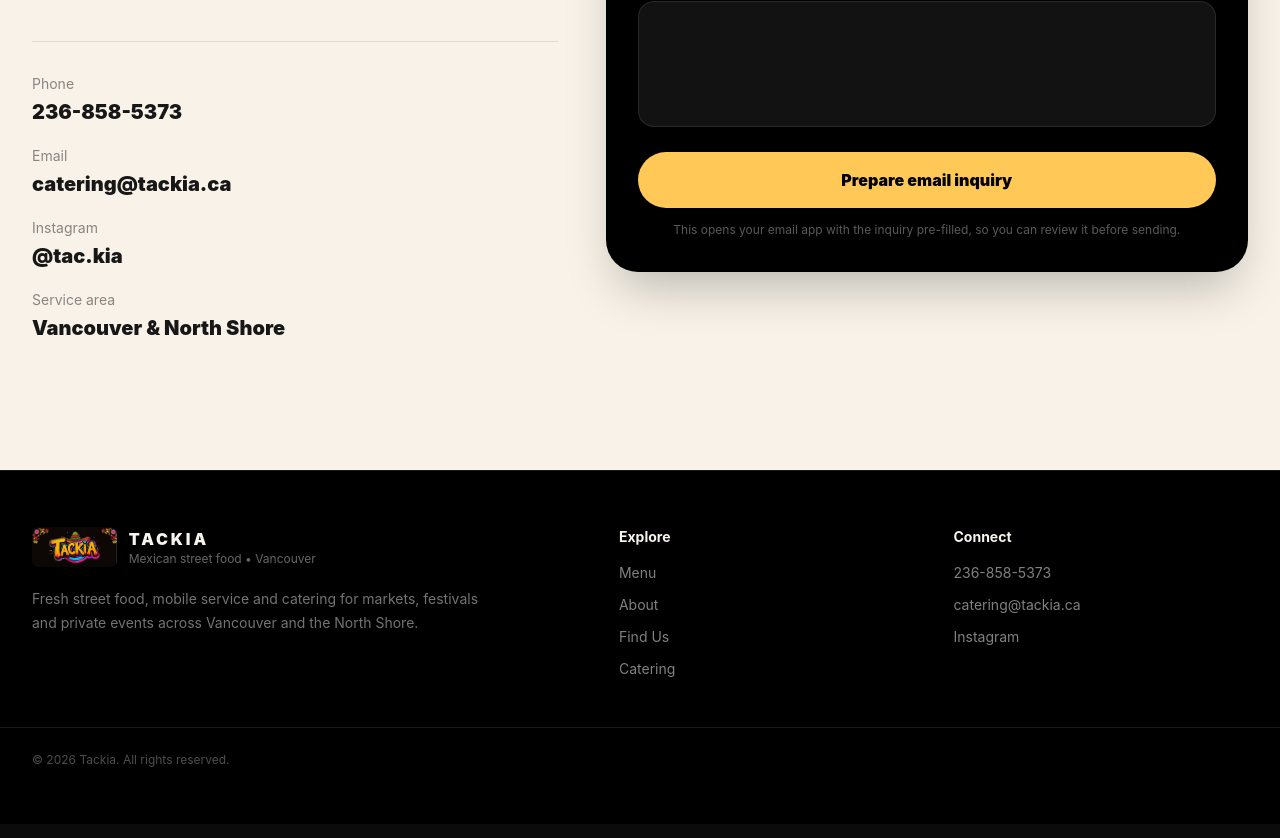
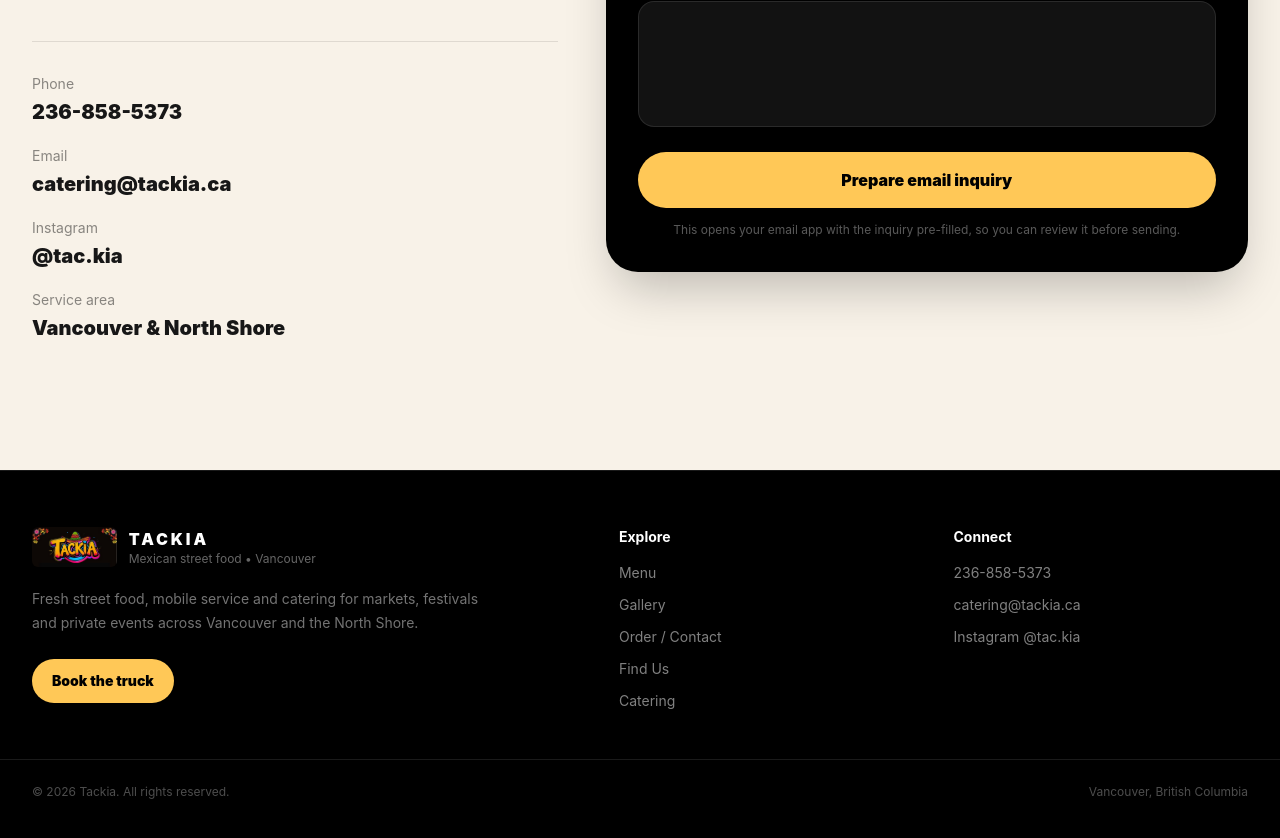
Before and after one commit to Aryakia/tackia-site-v2, a Next.js app: page / in a window 1280 px wide. Shown: the part 6532-7370 px from the top of the page. Built offline with nearby package versions, Linux system fonts and the light colour scheme.

Commit message:
Polish footer navigation and conversion links

```diff
--- a/components/Footer.tsx
+++ b/components/Footer.tsx
@@ -2,7 +2,7 @@
 
 export default function Footer() {
   return (
-    <footer className="border-t border-white/10 bg-black py-14">
+    <footer className="border-t border-white/10 bg-black py-14 text-white">
       <div className="container grid gap-10 md:grid-cols-[1.3fr_.7fr_.7fr]">
         <div>
           <div className="flex items-center gap-3">
@@ -13,13 +13,15 @@
             </div>
           </div>
           <p className="mt-5 max-w-md text-sm leading-6 text-white/45">Fresh street food, mobile service and catering for markets, festivals and private events across Vancouver and the North Shore.</p>
+          <a href="#catering" className="mt-6 inline-flex rounded-full bg-[#ffc857] px-5 py-3 text-sm font-black text-black transition hover:bg-white">Book the truck</a>
         </div>
 
         <div>
           <h3 className="text-sm font-bold">Explore</h3>
           <div className="mt-4 flex flex-col gap-3 text-sm text-white/50">
             <a href="#menu" className="hover:text-white">Menu</a>
-            <a href="#about" className="hover:text-white">About</a>
+            <a href="#gallery" className="hover:text-white">Gallery</a>
+            <a href="#order" className="hover:text-white">Order / Contact</a>
             <a href="#findus" className="hover:text-white">Find Us</a>
             <a href="#catering" className="hover:text-white">Catering</a>
           </div>
@@ -30,11 +32,14 @@
           <div className="mt-4 flex flex-col gap-3 text-sm text-white/50">
             <a href="tel:+12368585373" className="hover:text-white">236-858-5373</a>
             <a href="mailto:catering@tackia.ca" className="hover:text-white">catering@tackia.ca</a>
-            <a href="https://www.instagram.com/tac.kia/" target="_blank" rel="noopener noreferrer" className="hover:text-white">Instagram</a>
+            <a href="https://www.instagram.com/tac.kia/" target="_blank" rel="noopener noreferrer" className="hover:text-white">Instagram @tac.kia</a>
           </div>
         </div>
       </div>
-      <div className="container mt-12 border-t border-white/10 pt-6 text-xs text-white/30">© {new Date().getFullYear()} Tackia. All rights reserved.</div>
+      <div className="container mt-12 flex flex-col gap-2 border-t border-white/10 pt-6 text-xs text-white/30 sm:flex-row sm:items-center sm:justify-between">
+        <span>© {new Date().getFullYear()} Tackia. All rights reserved.</span>
+        <span>Vancouver, British Columbia</span>
+      </div>
     </footer>
   );
 }
```
